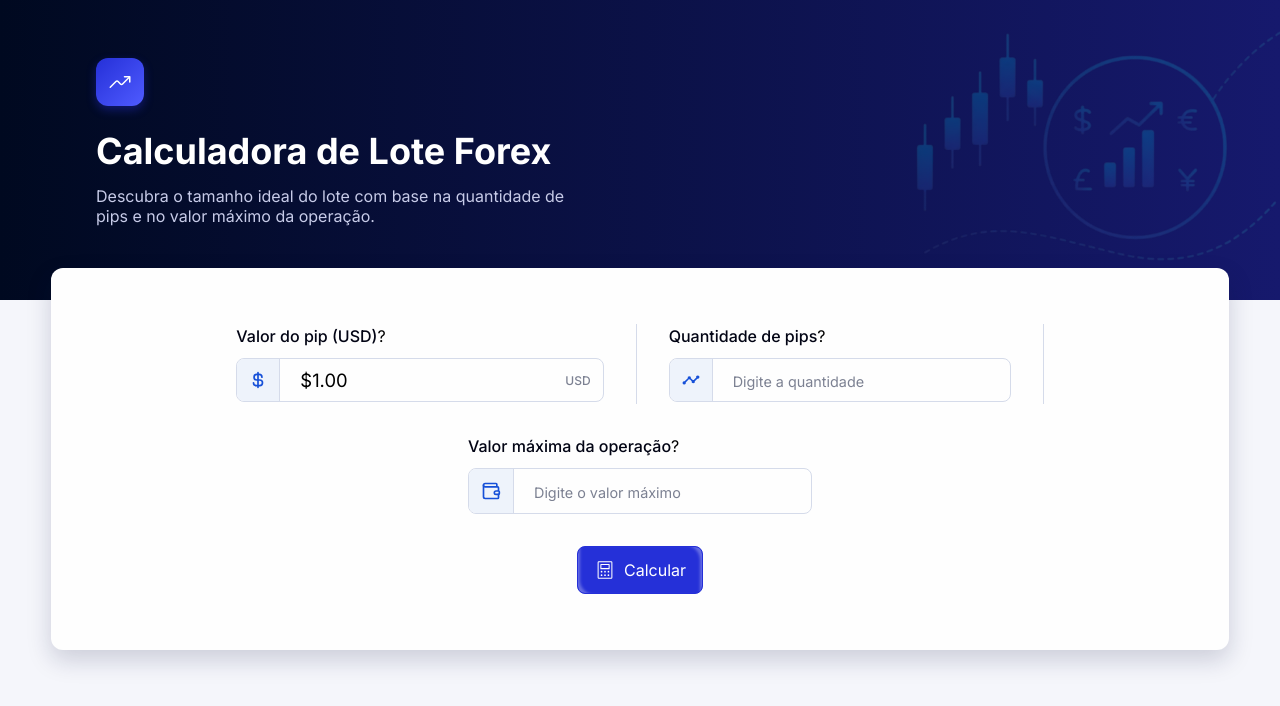
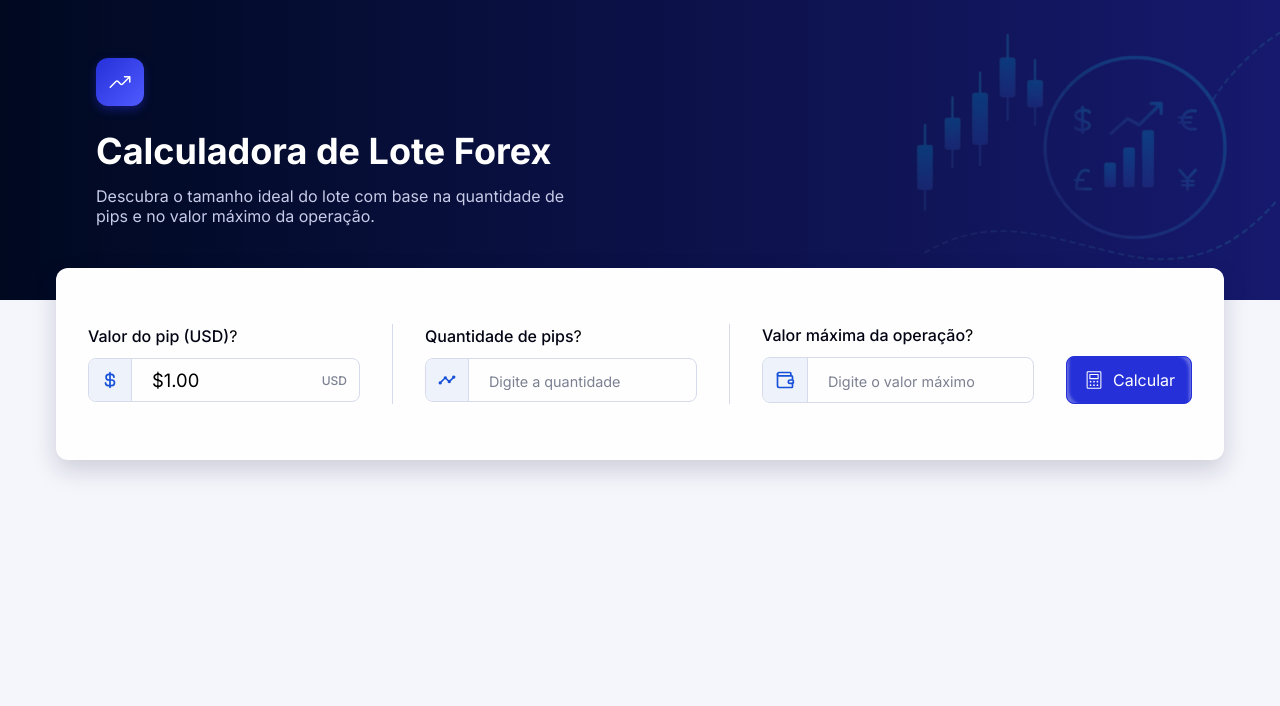
Before and after one commit to Beatriz-Heydman/pips-calculator, a React (Vite) app: page / in a window 1280 px wide. Shown: the top 706 px of the page. Built offline with nearby package versions, Linux system fonts and the light colour scheme.

Commit message:
refactor: adjust input width

```diff
--- a/src/components/input/styles.ts
+++ b/src/components/input/styles.ts
@@ -2,7 +2,7 @@
 import styled from 'styled-components';
 
 export const StyledInput = styled.div`
-  width: fit-content;
+  width: 17rem;
   height: fit-content;
   display: flex;
   gap: 0.75rem;
@@ -41,10 +41,15 @@ export const StyledInput = styled.div`
     justify-content: center;
     align-items: center;
     padding: 0 0.75rem;
+
+    label {
+      flex-shrink: 0;
+    }
   }
 
   .input {
-    width: fit-content;
+    width: 100%;
+    min-width: 0;
     height: fit-content;
     outline: none;
     border: none;
```
